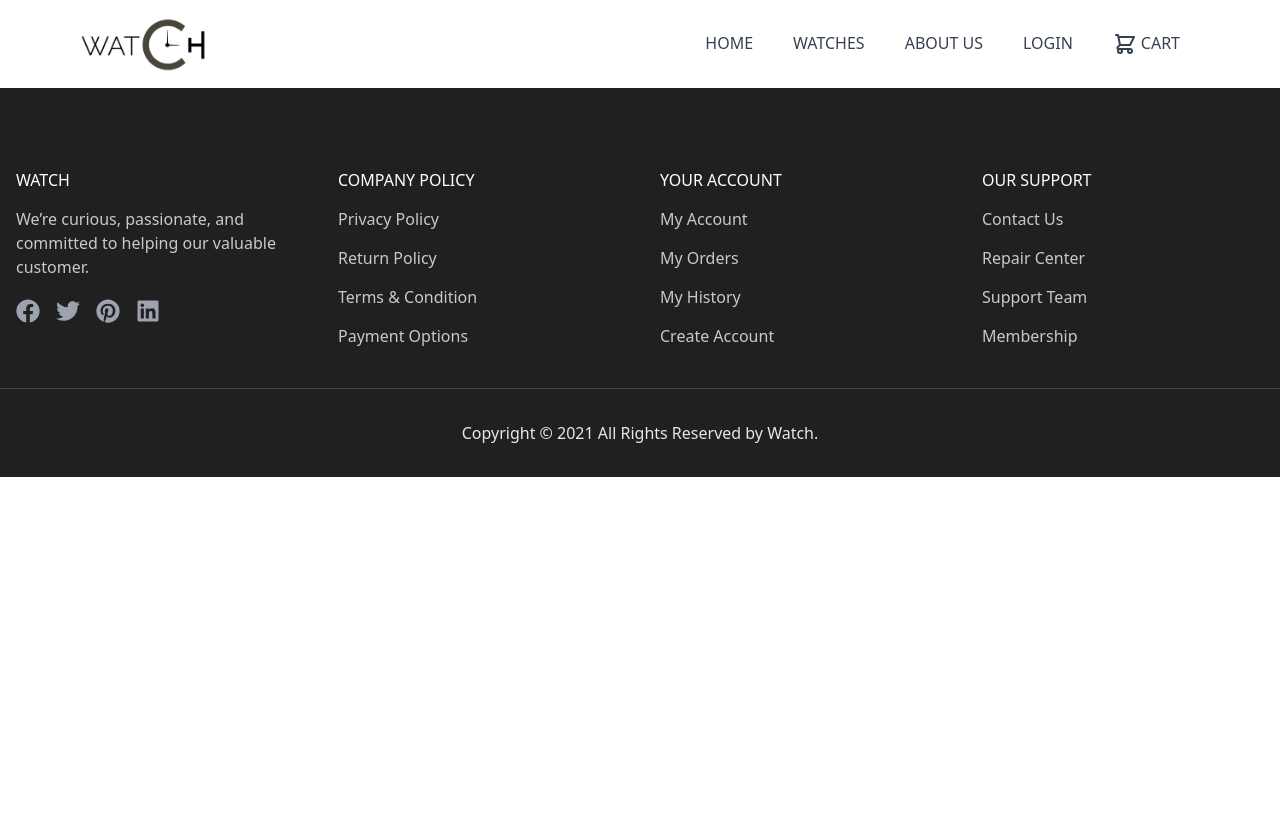
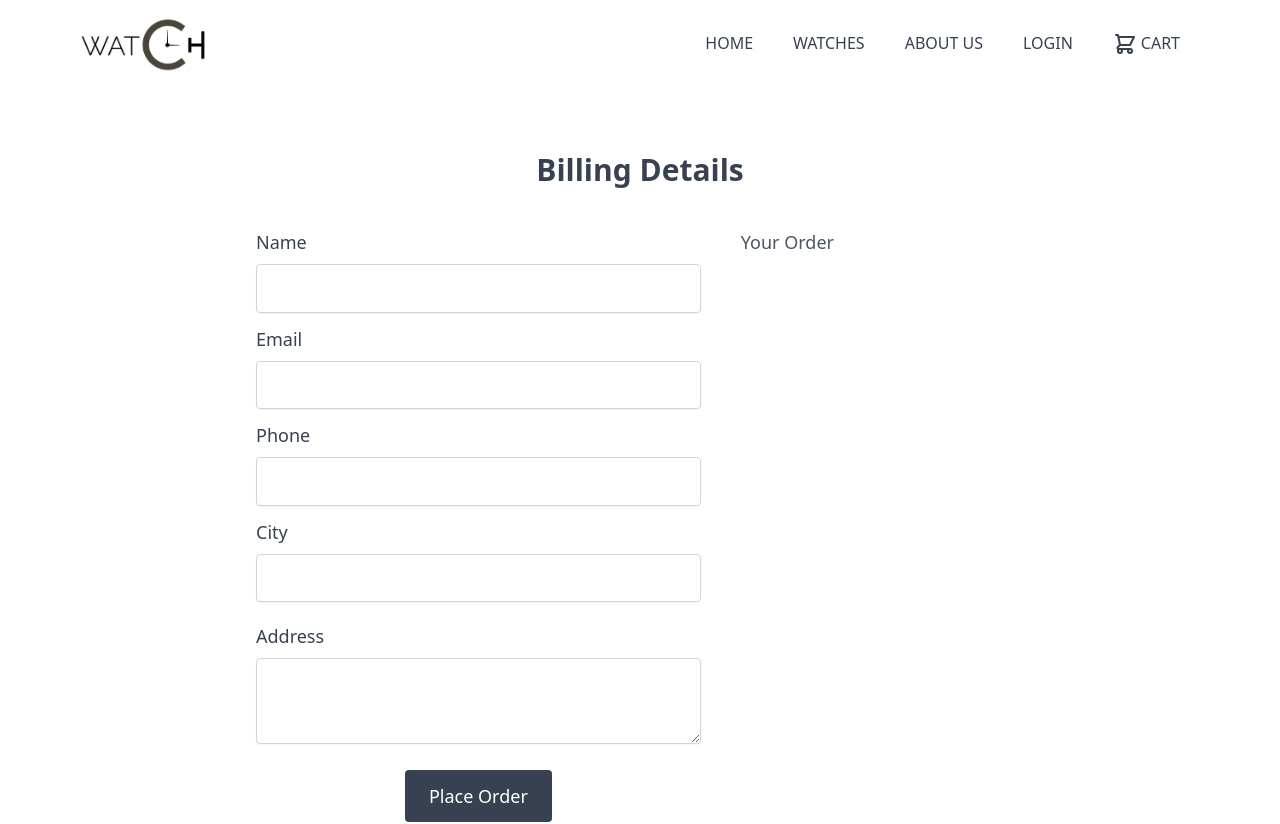
Before and after one commit to md-ataur/watch-redux-client, a React (Create React App) app: page /checkout in a window 1280 px wide. Shown: the top 824 px of the page. Before the commit the page ends 800 px from the top, so only its background shows below. Built offline with nearby package versions, Linux system fonts and the light colour scheme.

Commit message:
checkout page added

```diff
--- a/package.json
+++ b/package.json
@@ -9,6 +9,7 @@
     "@testing-library/user-event": "^12.1.10",
     "react": "^17.0.2",
     "react-dom": "^17.0.2",
+    "react-hook-form": "^7.22.1",
     "react-icons": "^4.3.1",
     "react-router-dom": "^6.1.1",
     "react-scripts": "4.0.3",
--- a/src/App.js
+++ b/src/App.js
@@ -7,6 +7,7 @@ import Footer from './pages/Shared/Footer/Footer';
 import Products from './pages/Products/Products';
 import ProductDetails from './pages/ProductDetails/ProductDetails';
 import Cart from './pages/Cart/Cart';
+import Checkout from './pages/Checkout/Checkout';
 
 function App() {
   return (
@@ -18,6 +19,7 @@ function App() {
           <Route path="/watches" element={<Products />} />
           <Route path="/details/:pid" element={<ProductDetails />} />
           <Route path="/cart" element={<Cart />} />
+          <Route path="/checkout" element={<Checkout />} />
         </Routes>
         <Footer></Footer>
       </Router>
--- a/src/pages/Cart/Cart.js
+++ b/src/pages/Cart/Cart.js
@@ -41,6 +41,7 @@ const Cart = () => {
             setToggle(!toggle);
         }
     }
+
     // Decrease handler
     const quantityDecrease = (id) => {
         const exists = cart.find(item => item._id === id);
@@ -69,7 +70,7 @@ const Cart = () => {
                                     Quantity
                                 </th>
                                 <th scope="col" className="px-6 pb-3 text-left font-medium text-gray-600">
-                                    Total
+                                    Subtotal
                                 </th>
                                 <th scope="col" className="relative px-6 py-3">
                                     <span className="sr-only">Edit</span>
@@ -95,7 +96,7 @@ const Cart = () => {
                                         <div>${item?.price}</div>
                                     </td>
                                     <td className="px-6 py-4 whitespace-nowrap">
-                                        <div className="w-24 mb-6 flex flex-row items-center justify-between h-12">
+                                        <div className="w-24 flex flex-row items-center justify-between h-12">
                                             <button onClick={() => quantityDecrease(item?._id)} className="text-gray-600 h-full w-10 cursor-pointer">
                                                 <span className="pb-1 block text-2xl font-thin">−</span>
                                             </button>
@@ -122,24 +123,24 @@ const Cart = () => {
             }
             <div className="md:float-right w-full md:w-96 p-4">
                 <div>
-                    <div className="border-b border-gray-200 text-xl text-gray-600 pb-2 mb-2 flex justify-between">
+                    <div className="border-b border-gray-200 text-xl text-gray-600 pb-3 mb-2 flex justify-between">
                         <span>Subtotal:</span>
                         <span>${subTotal.toFixed(2)}</span>
                     </div>
-                    <div className="border-b border-gray-200 text-lg text-gray-600 pb-2 mb-2 flex justify-between">
+                    <div className="border-b border-gray-200 text-lg text-gray-600 pb-3 mb-2 flex justify-between">
                         <span>Shipping:</span>
                         <span>${subTotal ? shipping : 0}</span>
                     </div>
-                    <div className="border-b border-gray-200 text-lg text-gray-600 pb-2 mb-2 flex justify-between">
+                    <div className="border-b border-gray-200 text-lg text-gray-600 pb-3 mb-2 flex justify-between">
                         <span>Tax:</span>
                         <span>{subTotal ? 5 : 0}%</span>
                     </div>
-                    <div className="pb-2 mb-2 text-2xl text-gray-600 flex justify-between">
+                    <div className="pb-3 mb-2 text-2xl text-gray-600 flex justify-between">
                         <span>Total:</span>
                         <span>{subTotal ? totalPrice.toFixed(2) : 0}</span>
                     </div>
                 </div>
-                <div className="mt-4 float-right"><Link to="/shipping"><button className="text-lg bg-gray-700 hover:bg-gray-600 text-white rounded py-3 px-5">Checkout</button></Link></div>
+                <div className="mt-4 float-right"><Link to="/checkout"><button className="text-lg bg-gray-700 hover:bg-gray-600 text-white rounded py-3 px-5">Checkout</button></Link></div>
             </div>
         </div>
     );
--- /dev/null
+++ b/src/pages/Checkout/Checkout.js
@@ -0,0 +1,64 @@
+import React from 'react';
+import { useForm } from "react-hook-form";
+import useCart from '../../hooks/useCart';
+import useProducts from '../../hooks/useProducts';
+import { getStoredCart } from '../../utilities/fakedb';
+
+const Checkout = () => {
+    const [products] = useProducts();
+    const [cart, setCart] = useCart(products);
+    const { register, handleSubmit } = useForm();
+    const orders = getStoredCart();
+
+    const onSubmit = data => {
+        data.status = 'Pending';
+        data.orders = orders;
+        console.log(data);
+    };
+
+    return (
+        <div className="max-w-6xl overflow-x-auto m-auto px-4 mt-4 mb-10 md:mt-16 md:mb-20">
+            <h2 className="text-3xl text-center text-gray-700 font-semibold mb-10">Billing Details</h2>
+            <div className="max-w-3xl mx-auto grid grid-cols-1 md:grid-cols-5 gap-x-10">
+                <div className="col-span-3">
+                    <form onSubmit={handleSubmit(onSubmit)}>
+                        <div className="mb-3">
+                            <label className="text-gray-700 text-lg mb-2 block">Name</label>
+                            <input {...register("name", { required: true })} className="appearance-none text-lg border border-gray-300 shadow-sm rounded w-full py-3 px-3 text-gray-700 leading-tight focus:outline-none focus:ring" />
+                        </div>
+                        <div className="mb-3">
+                            <label className="text-gray-700 text-lg mb-2 block">Email</label>
+                            <input {...register("email", { required: true })} className="appearance-none text-lg border border-gray-300 shadow-sm rounded w-full py-3 px-3 text-gray-700 leading-tight focus:outline-none focus:ring" />
+                        </div>
+                        <div className="mb-3">
+                            <label className="text-gray-700 text-lg mb-2 block">Phone</label>
+                            <input {...register("mobile", { required: true })} className="appearance-none text-lg border border-gray-300 shadow-sm rounded w-full py-3 px-3 text-gray-700 leading-tight focus:outline-none focus:ring" />
+                        </div>
+                        <div className="mb-5">
+                            <label className="text-gray-700 text-lg mb-2 block">City</label>
+                            <input {...register("city", { required: true })} className="appearance-none text-lg border border-gray-300 shadow-sm rounded w-full py-3 px-3 text-gray-700 leading-tight focus:outline-none focus:ring" />
+                        </div>
+                        <div className="mb-5">
+                            <label className="text-gray-700 text-lg mb-2 block">Address</label>
+                            <textarea {...register("address", {})} cols="30" rows="3" className="appearance-none border border-gray-300 shadow-sm rounded w-full py-3 px-3 text-gray-700 leading-tight focus:outline-none focus:ring" />
+                        </div>
+                        <div className="mb-3 text-center">
+                            <button type="submit" className=" bg-gray-700 hover:bg-gray-600 text-white text-lg rounded py-3 px-6">Place Order</button>
+                        </div>
+                    </form>
+                </div>
+                <div className="col-span-2">
+                    <h3 className="text-gray-600 text-lg mb-4">Your Order</h3>
+                    {cart.map(item =>
+                        <div key={item?._id} className="border-b border-gray-200 text-gray-600 pb-3 mb-3 flex justify-between">
+                            <span>{item?.title}</span>
+                            <span>{item?.quantity}</span>
+                        </div>)
+                    }
+                </div>
+            </div>
+        </div>
+    );
+};
+
+export default Checkout;
```
Also changed, not shown: 1 other file (tests, documents, lock files or other folders).
